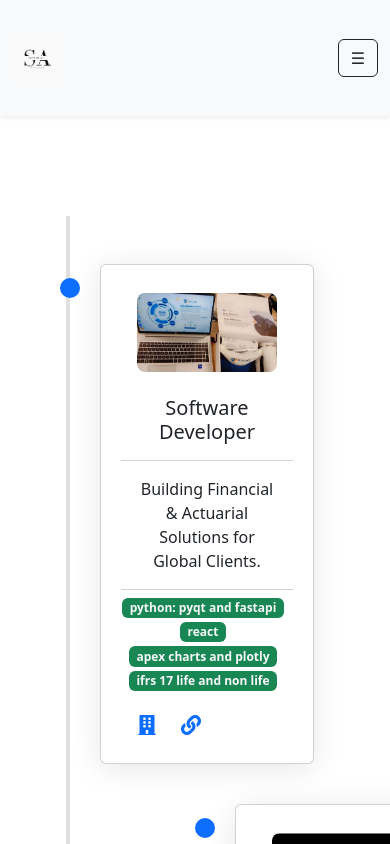
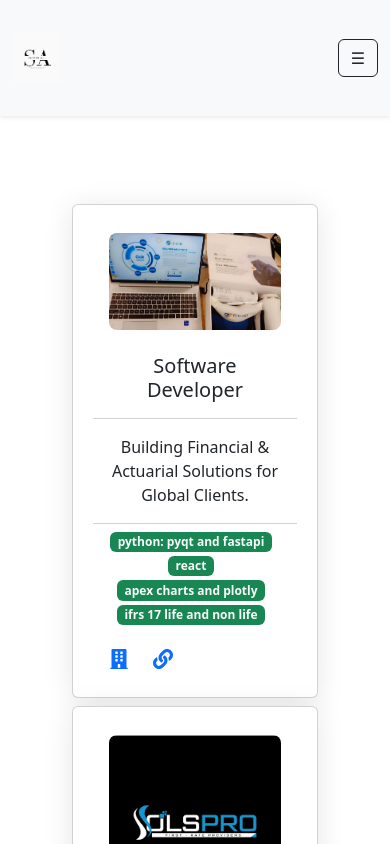
Before and after one commit to SajjadAli54/sajjadali, a Next.js app: page /experience in a window 390 px wide. Built offline with nearby package versions, Linux system fonts and the light colour scheme.

Commit message:
New Page for Job description

```diff
--- a/app/(routes)/experience/page.tsx
+++ b/app/(routes)/experience/page.tsx
@@ -1,12 +1,33 @@
 "use client";
-import ExperienceCard from "@components/ExperienceCard";
+
 import { jobs } from "@data/jobs";
 import styles from "./Experience.module.css"; // You'll create this CSS module
 import MyCard from "@/app/components/Card";
 import { FaBuilding, FaLink } from "react-icons/fa";
-import { Fa42Group } from "react-icons/fa6";
+import { useMediaQuery } from "@/app/hooks";
 
 function Experience() {
+  const isMobile = useMediaQuery();
+  if (isMobile) {
+    return (
+      <div className="container">
+        {jobs.map((job, index) => (
+          <MyCard
+            key={index}
+            image={job.image}
+            title={job.title}
+            description={job.subtitle}
+            tags={job.tags}
+            links={[
+              { url: job.companyUrl, label: FaBuilding },
+              { url: `/experience/${index}`, label: FaLink },
+            ]}
+          />
+        ))}
+      </div>
+    );
+  }
+
   return (
     <div className={`container ${styles.timelineContainer}`}>
       <div className={styles.timeline}>
@@ -27,18 +48,6 @@ function Experience() {
                 { url: `/experience/${index}`, label: FaLink },
               ]}
             />
-            {/* <ExperienceCard
-              type="job"
-              title={job.title}
-              image={job.image}
-              institutionOrCompany={job.companyName}
-              institutionOrCompanyUrl={job.companyUrl}
-              startDate={job.startDate}
-              endDate={job.endDate}
-              subtitle={job.subtitle}
-              achievementsOrDuties={job.duties}
-              tags={job.tags}
-            /> */}
           </div>
         ))}
       </div>
```
Also changed, not shown: app/(routes)/experience/[id]/page.tsx (added, +27 -0 lines).
